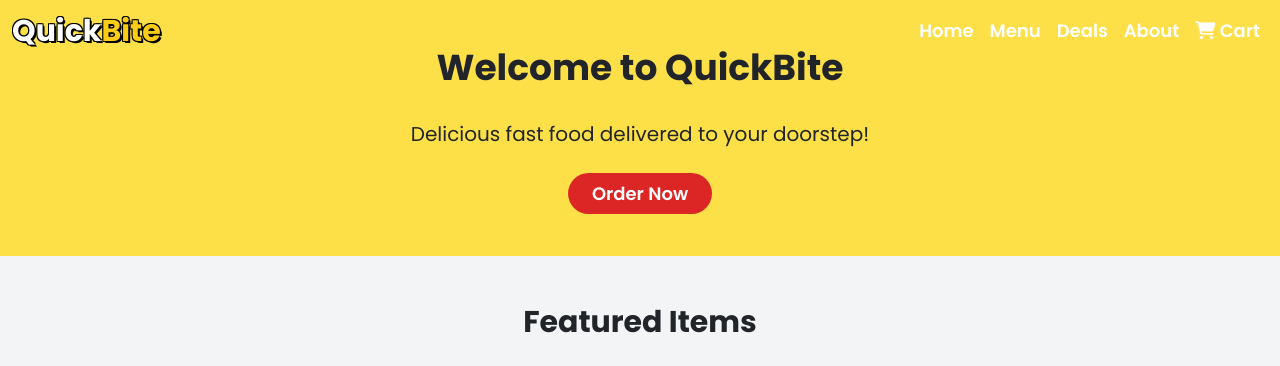
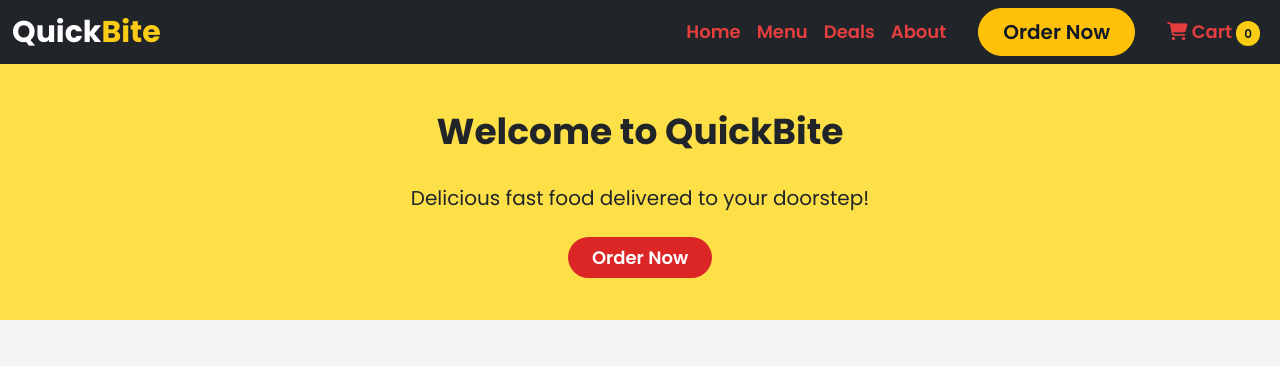
Before and after one commit to SulemanAwais/FastFoodHub-Django, a Django app: page / in a window 1280 px wide. Shown: the top 366 px of the page. Run offline with Django 5.2, Linux system fonts and the light colour scheme; some libraries are stand-ins or nearby versions.

Commit message:
Navbar update

```diff
--- a/fast_food_website/core/templates/core/base.html
+++ b/fast_food_website/core/templates/core/base.html
@@ -31,10 +31,14 @@
             box-shadow: 0 2px 4px rgba(0,0,0,0.1);
         }
         .header-scrolled .nav-link {
-            color: #1a202c !important;
+            color: #ffffff !important;
         }
         .header-scrolled .navbar-brand {
             color: #e53e3e !important;
+        }
+        .header-scrolled .btn-order {
+            background-color: #e53e3e !important;
+            color: white !important;
         }
         @keyframes fadeInDown {
             from {
@@ -49,47 +53,73 @@
         .animate-fadeInDown {
             animation: fadeInDown 0.5s ease-out;
         }
-        .navbar-brand {
-            font-size: 2rem;
-            font-weight: 700;
-            color: #fff;
-            text-shadow: 2px 2px 0 #000, -1px -1px 0 #000, 1px -1px 0 #000, -1px 1px 0 #000, 1px 1px 0 #000;
+        .cart-modal {
+            display: none;
+            position: fixed;
+            z-index: 1000;
+            left: 0;
+            top: 0;
+            width: 100%;
+            height: 100%;
+            overflow: auto;
+            background-color: rgba(0,0,0,0.4);
         }
-        .nav-link {
-            color: #fff !important;
+        .cart-modal-content {
+            background-color: #fefefe;
+            margin: 15% auto;
+            padding: 20px;
+            border: 1px solid #888;
+            width: 80%;
+            max-width: 600px;
+            border-radius: 10px;
+            box-shadow: 0 4px 6px rgba(0, 0, 0, 0.1);
         }
-        .nav-link:hover {
-            color: black !important;
+        .close {
+            color: #aaa;
+            float: right;
+            font-size: 28px;
+            font-weight: bold;
+        }
+        .close:hover,
+        .close:focus {
+            color: #000;
+            text-decoration: none;
+            cursor: pointer;
         }
     </style>
 </head>
 <body class="bg-gray-100">
     <header class="fixed w-full z-10 transition-all duration-300">
-        <nav class="navbar navbar-expand-lg navbar-dark">
+        <nav class="navbar navbar-expand-lg navbar-dark bg-dark">
             <div class="container">
-                <a class="navbar-brand text-3xl font-extrabold animate-fadeInDown" href="{% url 'landing_page' %}">
+                <a class="navbar-brand text-3xl font-extrabold text-white animate-fadeInDown" href="index.html">
                     Quick<span class="text-yellow-400">Bite</span>
                 </a>
                 <button class="navbar-toggler" type="button" data-bs-toggle="collapse" data-bs-target="#navbarNav" aria-controls="navbarNav" aria-expanded="false" aria-label="Toggle navigation">
                     <span class="navbar-toggler-icon"></span>
                 </button>
-                <div class=" justify-content-end" id="navbarNav">
-                    <ul class="navbar-nav">
+                <div class="navbar-collapse justify-content-end" id="navbarNav">
+                    <ul class="navbar-nav align-items-center">
                         <li class="nav-item animate-fadeInDown" style="animation-delay: 0.1s;">
-                            <a class="nav-link text-lg font-semibold hover:text-yellow-400 transition-colors" href="{% url 'landing_page' %}">Home</a>
+                            <a class="nav-link text-lg font-semibold hover:text-yellow-400 transition-colors" href="index.html">Home</a>
                         </li>
                         <li class="nav-item animate-fadeInDown" style="animation-delay: 0.2s;">
-                            <a class="nav-link text-lg font-semibold hover:text-yellow-400 transition-colors" href="{% url 'menu' %}">Menu</a>
+                            <a class="nav-link text-lg font-semibold hover:text-yellow-400 transition-colors" href="menu.html">Menu</a>
                         </li>
                         <li class="nav-item animate-fadeInDown" style="animation-delay: 0.3s;">
-                            <a class="nav-link text-lg font-semibold hover:text-yellow-400 transition-colors" href="{% url 'special_deals' %}">Deals</a>
+                            <a class="nav-link text-lg font-semibold hover:text-yellow-400 transition-colors" href="deals.html">Deals</a>
                         </li>
                         <li class="nav-item animate-fadeInDown" style="animation-delay: 0.4s;">
                             <a class="nav-link text-lg font-semibold hover:text-yellow-400 transition-colors" href="about.html">About</a>
                         </li>
-                        <li class="nav-item animate-fadeInDown" style="animation-delay: 0.5s;">
-                            <a class="nav-link text-lg font-semibold hover:text-yellow-400 transition-colors" href="cart.html">
-                                <i class="fas fa-shopping-cart"></i> Cart
+                        <li class="nav-item animate-fadeInDown ms-lg-4" style="animation-delay: 0.5s;">
+                            <a href="order.html" class="btn btn-warning btn-lg btn-hover text-gray-900 font-semibold px-6 py-2 rounded-full btn-order">
+                                Order Now
+                            </a>
+                        </li>
+                        <li class="nav-item animate-fadeInDown ms-lg-4" style="animation-delay: 0.6s;">
+                            <a href="#" id="cartButton" class="nav-link text-lg font-semibold hover:text-yellow-400 transition-colors">
+                                <i class="fas fa-shopping-cart"></i> Cart <span id="cartItemCount" class="bg-yellow-400 text-gray-900 rounded-full px-2 py-1 text-xs">0</span>
                             </a>
                         </li>
                     </ul>
@@ -98,62 +128,105 @@
         </nav>
     </header>
 
-    {% block content %}
-        <!-- Main content -->
-    {% endblock %}
+    <main class="pt-16">
+        <!-- Your main content goes here -->
+        {% block content %}{% endblock %}
+    </main>
 
     <footer class="bg-gray-900 text-white py-12">
-        <div class="container">
-            <div class="row">
-                <div class="col-md-4 mb-4">
-                    <h3 class="text-2xl font-bold mb-4">QuickBite</h3>
-                    <p class="text-gray-400">Delicious fast food delivered to your doorstep!</p>
-                </div>
-                <div class="col-md-4 mb-4">
-                    <h4 class="text-xl font-semibold mb-4">Quick Links</h4>
-                    <ul class="space-y-2">
-                        <li><a href="{% url 'landing_page' %}" class="text-gray-400 hover:text-yellow-400 transition-colors">Home</a></li>
-                        <li><a href="{% url 'menu' %}" class="text-gray-400 hover:text-yellow-400 transition-colors">Menu</a></li>
-                        <li><a href="{% url 'special_deals' %}" class="text-gray-400 hover:text-yellow-400 transition-colors">Deals</a></li>
-                        <li><a href="about.html" class="text-gray-400 hover:text-yellow-400 transition-colors">About</a></li>
-                        <li><a href="cart.html" class="text-gray-400 hover:text-yellow-400 transition-colors">Cart</a></li>
-                    </ul>
-                </div>
-                <div class="col-md-4 mb-4">
-                    <h4 class="text-xl font-semibold mb-4">Connect With Us</h4>
-                    <div class="flex space-x-4">
-                        <a href="https://facebook.com" target="_blank" rel="noopener noreferrer" class="text-2xl text-gray-400 hover:text-yellow-400 transition-colors">
-                            <i class="fab fa-facebook"></i>
-                        </a>
-                        <a href="https://twitter.com" target="_blank" rel="noopener noreferrer" class="text-2xl text-gray-400 hover:text-yellow-400 transition-colors">
-                            <i class="fab fa-twitter"></i>
-                        </a>
-                        <a href="https://instagram.com" target="_blank" rel="noopener noreferrer" class="text-2xl text-gray-400 hover:text-yellow-400 transition-colors">
-                            <i class="fab fa-instagram"></i>
-                        </a>
-                    </div>
-                </div>
+        <!-- Footer content (unchanged) -->
+        <div class="container text-center">
+            <p>&copy; <span id="current-year"></span> QuickBite. All rights reserved.</p>
+        </div>
+    </footer>
+
+    <!-- Cart Modal -->
+    <div id="cartModal" class="cart-modal">
+        <div class="cart-modal-content">
+            <span class="close">&times;</span>
+            <h2 class="text-2xl font-bold mb-4">Your Cart</h2>
+            <div id="cartItems" class="space-y-4">
+                <!-- Cart items will be dynamically added here -->
             </div>
-            <div class="mt-8 pt-8 border-t border-gray-800 text-center">
-                <p class="text-gray-400">&copy; <span id="current-year"></span> QuickBite. All rights reserved.</p>
+            <div class="mt-6 flex justify-between items-center">
+                <h3 class="text-xl font-semibold">Total:</h3>
+                <span id="cartTotal" class="text-xl font-bold">$0.00</span>
+            </div>
+            <div class="mt-6 text-center">
+                <button id="checkoutButton" class="bg-yellow-400 text-gray-900 py-2 px-6 rounded-full text-lg font-semibold hover:bg-yellow-500 transition duration-300 btn-hover">
+                    Proceed to Checkout
+                </button>
             </div>
         </div>
-    </footer>
+    </div>
 
     <script src="https://cdn.jsdelivr.net/npm/bootstrap@5.3.0/dist/js/bootstrap.bundle.min.js"></script>
     <script>
         // Header scroll effect
         window.addEventListener('scroll', function() {
             const header = document.querySelector('header');
+            const navLinks = document.querySelectorAll('.nav-link');
             if (window.scrollY > 10) {
                 header.classList.add('header-scrolled');
+                navLinks.forEach(link => link.style.color = '#ffffff');
             } else {
                 header.classList.remove('header-scrolled');
+                navLinks.forEach(link => link.style.color = '#e53e3e'); // or the original color
             }
         });
 
         // Set current year in footer
         document.getElementById('current-year').textContent = new Date().getFullYear();
+
+        // Cart functionality
+        const cartButton = document.getElementById('cartButton');
+        const cartModal = document.getElementById('cartModal');
+        const closeButton = document.getElementsByClassName('close')[0];
+        const cartItems = document.getElementById('cartItems');
+        const cartTotal = document.getElementById('cartTotal');
+        const cartItemCount = document.getElementById('cartItemCount');
+        const checkoutButton = document.getElementById('checkoutButton');
+
+        let cart = [];
+
+        cartButton.onclick = function() {
+            cartModal.style.display = 'block';
+            updateCart();
+        };
+
+        closeButton.onclick = function() {
+            cartModal.style.display = 'none';
+        };
+
+        window.onclick = function(event) {
+            if (event.target == cartModal) {
+                cartModal.style.display = 'none';
+            }
+        };
+
+        function updateCart() {
+            cartItems.innerHTML = '';
+            let total = 0;
+            cart.forEach(item => {
+                cartItems.innerHTML += `
+                    <div class="flex justify-between items-center mb-2">
+                        <span>${item.name}</span>
+                        <span>$${item.price.toFixed(2)}</span>
+                    </div>
+                `;
+                total += item.price;
+            });
+            cartTotal.textContent = `$${total.toFixed(2)}`;
+            cartItemCount.textContent = cart.length;
+        }
+
+        function addToCart(item) {
+            cart.push(item);
+            cartItemCount.textContent = cart.length;
+        }
+
+        // Example: Adding an item to the cart
+        // addToCart({ name: 'Burger', price: 5.99 });
     </script>
 </body>
 </html>
```
